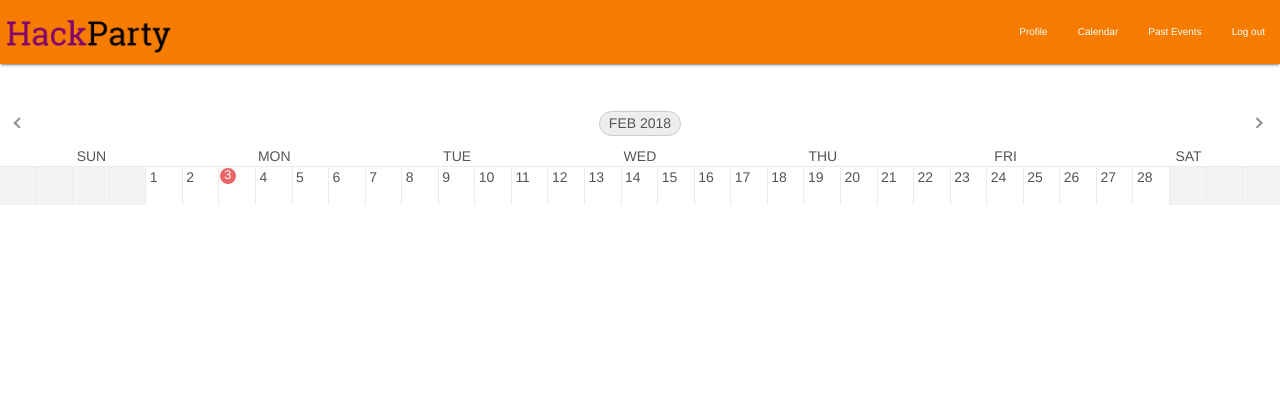
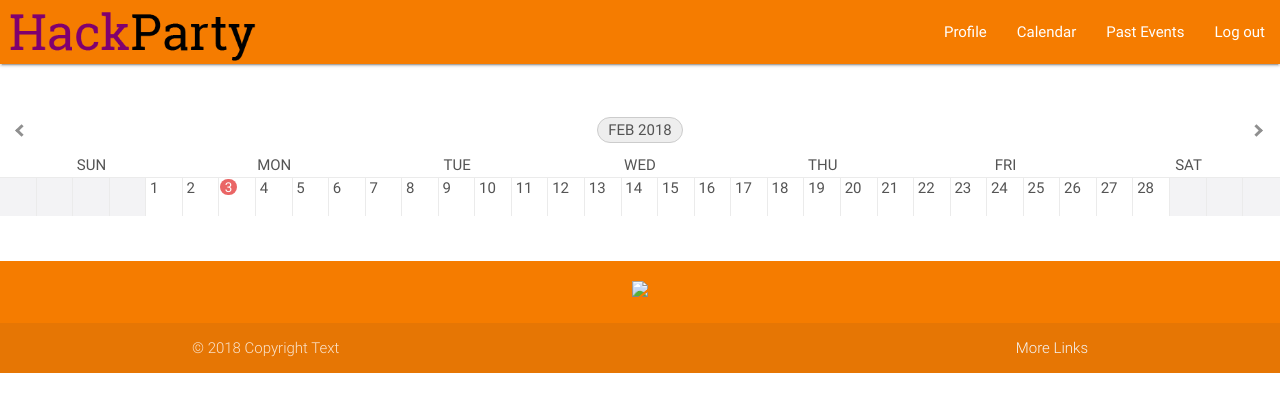
Before and after one commit to BennetMontgomery/HackParty, a Flask app: page /portal in a window 1280 px wide. Shown: the top 412 px of the page. Run offline with Flask 2, Linux system fonts and the light colour scheme; some libraries are stand-ins or nearby versions.

Commit message:
added a sweet footer ;)

```diff
--- /dev/null
+++ b/templates/footer.html
@@ -0,0 +1,15 @@
+<footer class="page-footer orange darken-2">
+	<div class="container">
+		<div class="row">
+			<div class="col s12 center">
+				<img src="{{ url_for('static', filename='styles/monthly.css') }}">
+			</div>
+		</div>
+	</div>
+	<div class="footer-copyright">
+            <div class="container">
+            © 2018 Copyright Text
+            <a class="grey-text text-lighten-4 right" href="#!">More Links</a>
+            </div>
+          </div>
+</footer>
--- a/templates/navbar.html
+++ b/templates/navbar.html
@@ -1,4 +1,4 @@
-<nav >
+<nav>
   <div class="nav-wrapper orange darken-2">
     <a href="#" class="brand-logo"><img src="{{ url_for('static', filename='images/logo.png') }}" style="height: 2em; padding-left: 0.3em"></a>
     <ul id="nav-mobile" class="right hide-on-and-down">
--- a/templates/portal.html
+++ b/templates/portal.html
@@ -5,7 +5,6 @@
   <link rel="stylesheet" type="text/css" href="https://cdnjs.cloudflare.com/ajax/libs/materialize/0.100.2/css/materialize.min.css"/>
 <!--   <link rel="stylesheet" type="text/css" href="style.css"> -->
   <link rel="stylesheet" href="{{ url_for('static', filename='styles/monthly.css') }}"/>
-  <link href="//netdna.bootstrapcdn.com/twitter-bootstrap/2.3.2/css/bootstrap-combined.no-icons.min.css" rel="stylesheet">
 </head>
 
 <body>
@@ -15,6 +14,9 @@
 
 <div class="monthly" id="mycalendar"></div>
 
+<br>
+<br>
+{%include 'footer.html'%}
 <script type="text/javascript" src="https://cdnjs.cloudflare.com/ajax/libs/jquery/2.2.1/jquery.min.js"></script>
 <script type="text/javascript" src="https://cdnjs.cloudflare.com/ajax/libs/materialize/0.97.5/js/materialize.min.js"></script>
 <script src = "https://cdn.firebase.com/js/client/2.4.2/firebase.js"></script>
```
Also changed, not shown: templates/profile.html (+1 -15 lines).
